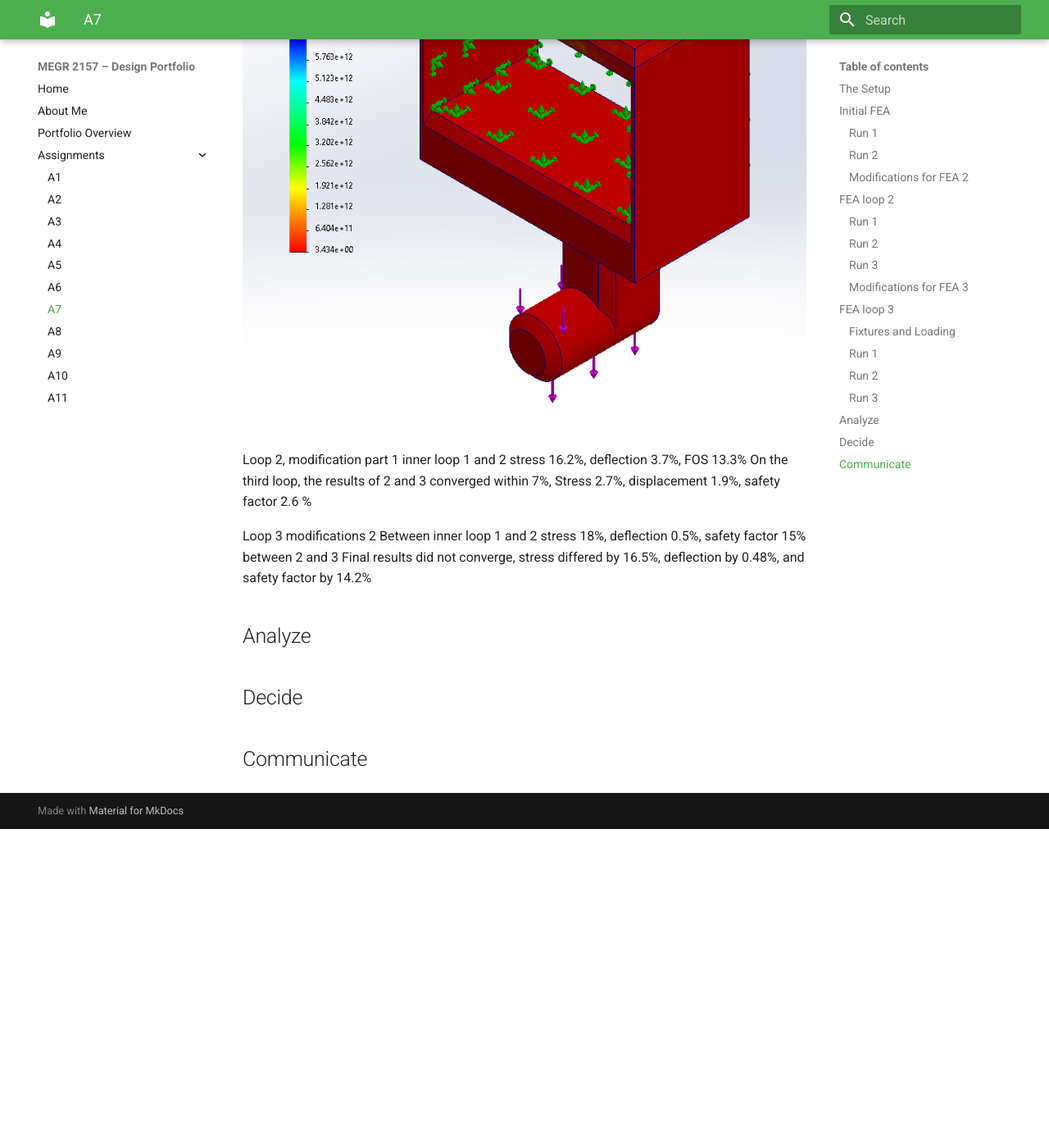
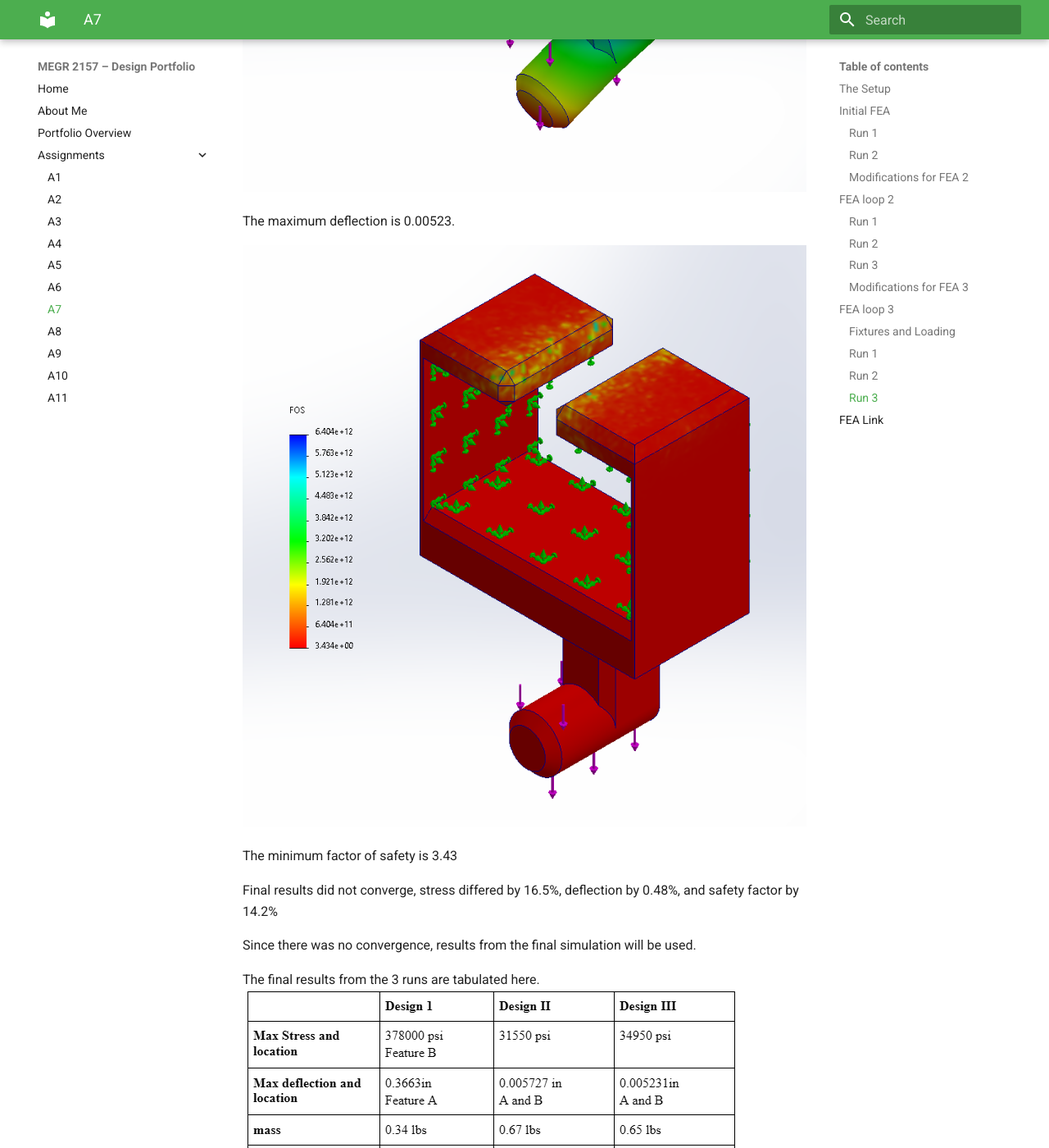
Before and after one commit to CadlesCelica/megr2157-portfolio, an MkDocs documentation site: the page built from docs/assignments/A07/index.md, in a window 1280 px wide and 1400 px high, scrolled down 33135 px. Shown: the whole window at 82% size. Built offline with MkDocs 1.6.1 and Material for MkDocs 9.7.7, drawn with Linux system fonts in a browser that asks for light colours; before the commit the page ends 34146 px from its top, so only the background shows below that; some of the changed text lies outside the part shown.

Commit message:
final bracket

```diff
--- a/docs/assignments/A07/index.md
+++ b/docs/assignments/A07/index.md
@@ -1,4 +1,4 @@
-# A7 – [FEA on Bracket]
+# A7 – [FEA on Bracket and Link]
 ## The Setup
 
 After constructing the bracket in assignment 5, now it has to be tested.
@@ -152,53 +152,61 @@ Like the other runs, the mesh started at medium.
 
 ![strs 3 1](<stress 3 1.png>)
 
+The maximum stress is 25350 psi.
+
 ![disp 3 1](<displacement 3 1.png>)
+
+The maximum deflection is 0.00518 in.
 
 ![fos 3 1](<fos 3 1.png>)
 
+The minimum factor of safety is 4.74.
+
 
 ### Run 2
+
+This mesh was increased to medium fine density.
+
 ![mesh 2](<mesh 3 2.png>)
 
 ![strs 3 2](<stress 3 2.png>)
 
+The maximum stress is 29980 psi.
+
 ![disp 3 2](<displacement 3 2.png>)
+
+The maximum deflection is 0.00521 in.
 
 ![fos 3 2](<fos 3 2.png>)
 
+The minimum factor of safety is 4.002.
+
+Between the first two runs, the values differed by 18% for stress, deflection 0.5%, and safety factor 15%.
+Since these values did not converge within 7%, a 3rd run will be completed.
 
 
 ### Run 3
+For the final run, the mesh size was set to the finest.
+
 ![mesh 3](<mesh 3 3.png>)
 
 ![strs 3 3](<stress 3 3.png>)
 
+The maximum stress is 34950 psi.
+
 ![disp 3 3](<displacement 3 3.png>)
+
+The maximum deflection is 0.00523.
 
 ![fos 3 3](<fos 3 3.png>)
 
+The minimum factor of safety is 3.43
 
-
-
-
-
-Loop 2, modification part 1
-inner loop 1 and 2
-stress 16.2%, deflection 3.7%, FOS 13.3%
-On the third loop, the results of 2 and 3 converged within 7%,
-Stress 2.7%, displacement 1.9%, safety factor 2.6 %
-
-Loop 3 modifications 2
-Between inner loop 1 and 2
-stress 18%, deflection 0.5%, safety factor 15%
-between 2 and 3
 Final results did not converge, stress differed by 16.5%, deflection by 0.48%, and safety factor by 14.2%
 
+Since there was no convergence, results from the final simulation will be used.
 
-## Analyze
+The final results from the 3 runs are tabulated here.
+![TABLE](table.png)
 
-
-## Decide
-
-
-## Communicate
+## FEA Link
```
Also changed, not shown: docs/assignments/A07/table.png (added).
